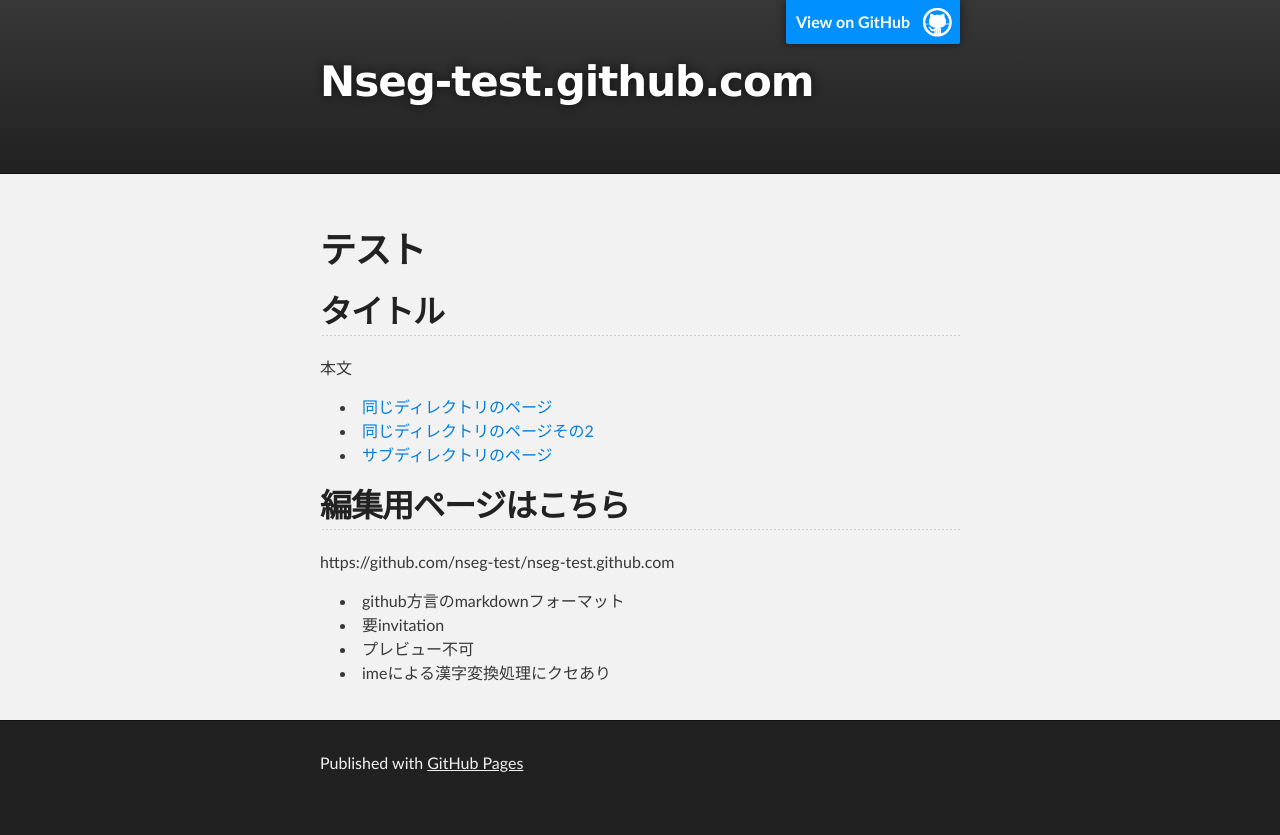
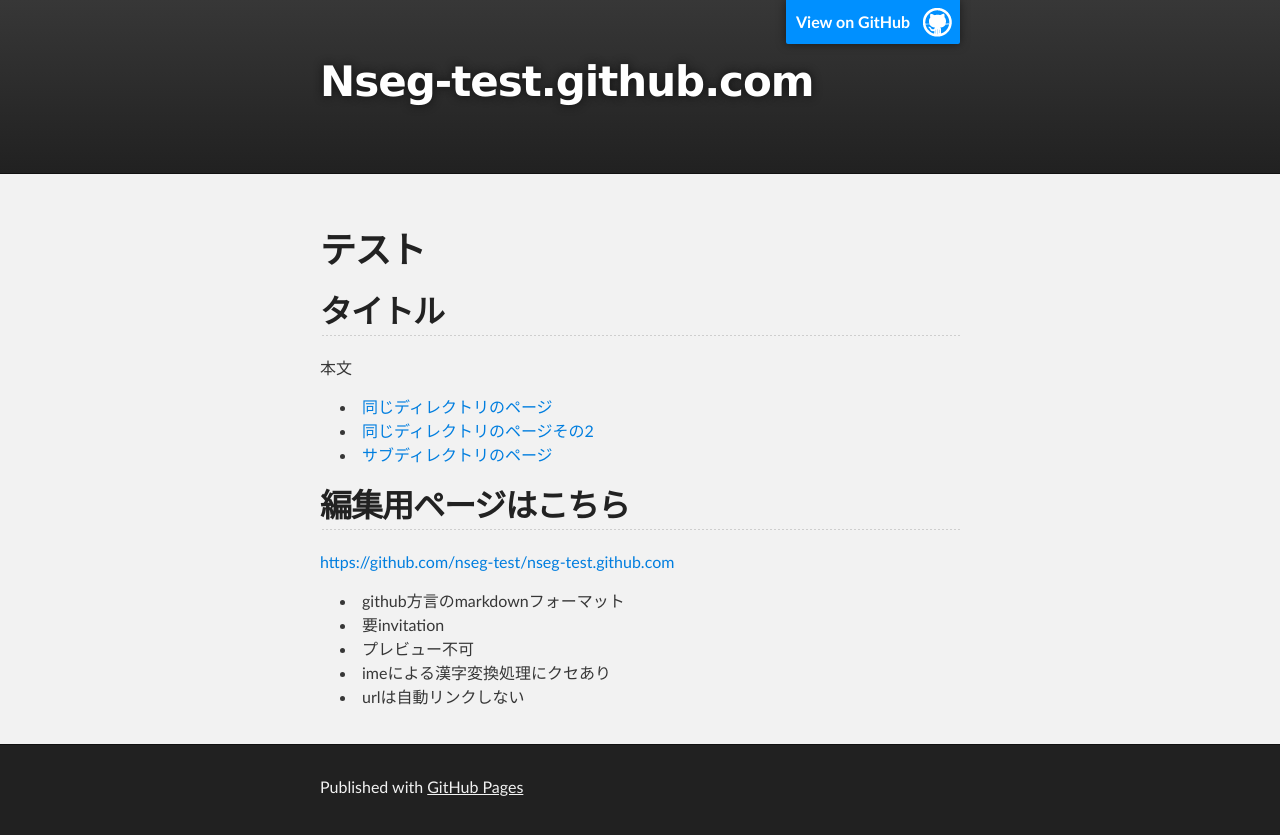
Before and after one commit to usualoma/nseg-test.github.com, a Jekyll site: the page built from index.md, in a window 1280 px wide. Shown: the top 835 px of the page. Built offline with Jekyll 4.4.1, drawn with Linux system fonts in a browser that asks for light colours.

Commit message:
Update index.md

```diff
--- a/index.md
+++ b/index.md
@@ -18,9 +18,10 @@ title: Blogging Like a Hacker
 編集用ページはこちら
 --------------------
 
-https://github.com/nseg-test/nseg-test.github.com
+[https://github.com/nseg-test/nseg-test.github.com](https://github.com/nseg-test/nseg-test.github.com)
 
 * github方言のmarkdownフォーマット
 * 要invitation
 * プレビュー不可
 * imeによる漢字変換処理にクセあり
+* urlは自動リンクしない
```
